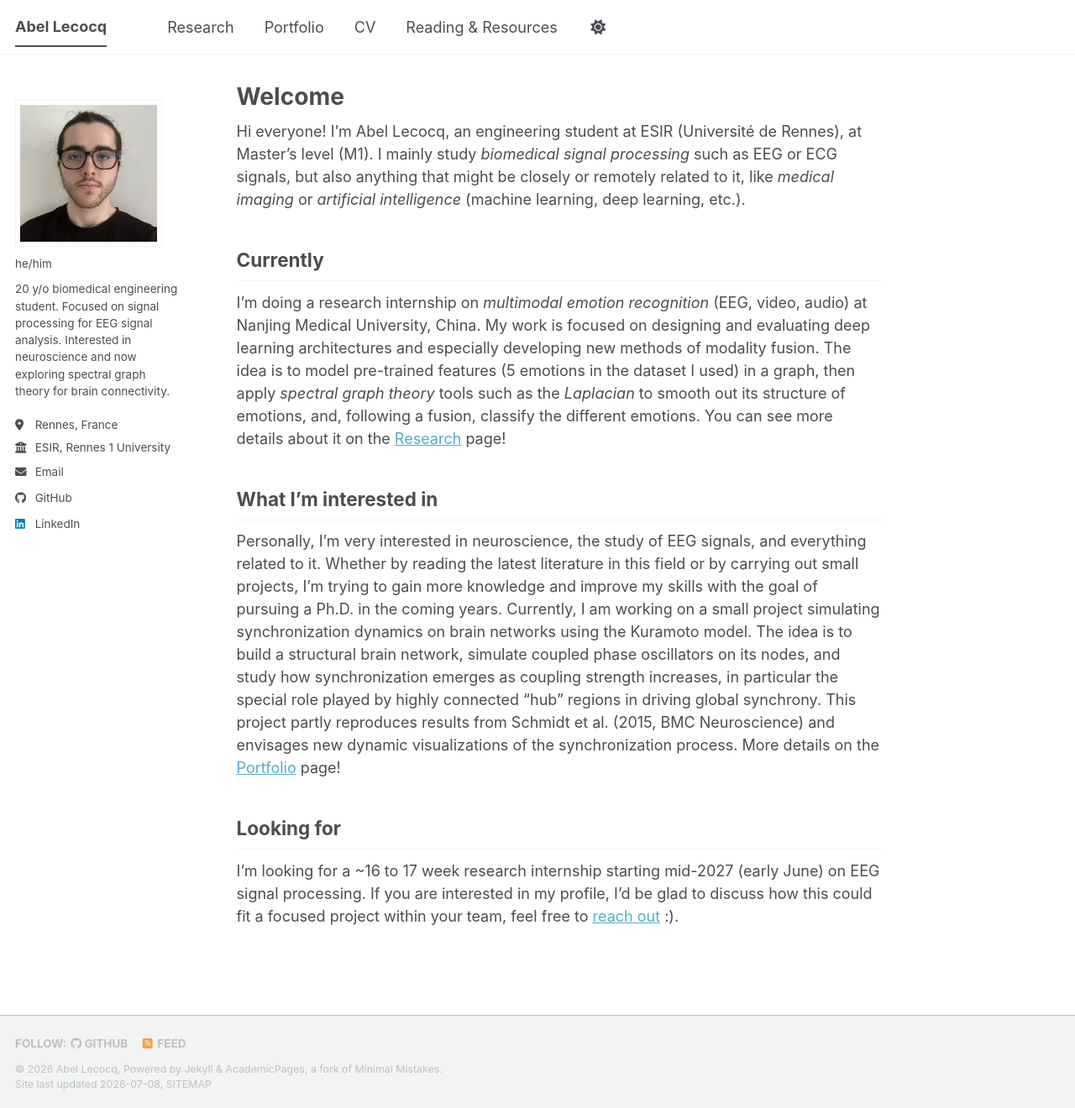
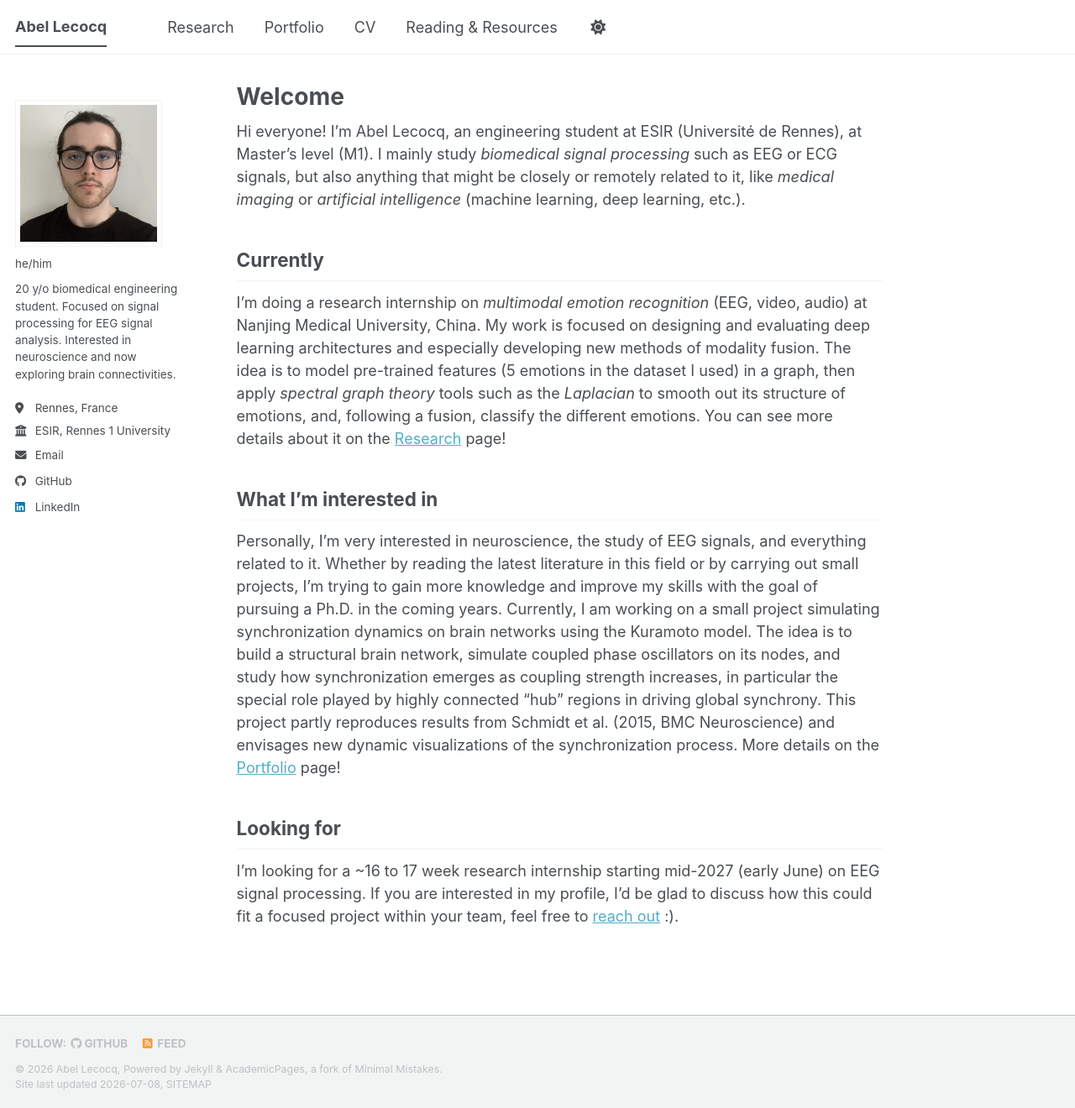
Before and after one commit to Abelccq/Abelccq.github.io, a Jekyll site: the page built from _pages/about.md, in a window 1280 px wide and 1320 px high. Shown: the whole window at 84% size. Built offline with Jekyll 4.4.1, drawn with Linux system fonts in a browser that asks for light colours; a script bundle is joined from its source files by our own code; library files that are not in the unit come from our copies.

Commit message:
Revise bio in _config.yml
Updated bio to use 'brain connectivities' instead of 'spectral graph theory for brain connectivity'.

```diff
--- a/_config.yml
+++ b/_config.yml
@@ -26,7 +26,7 @@ author:
   avatar           : "pp.png"
   name             : ""
   pronouns         : "he/him"
-  bio              : "20 y/o biomedical engineering student. Focused on signal processing for EEG signal analysis. Interested in neuroscience and now exploring spectral graph theory for brain connectivity."
+  bio              : "20 y/o biomedical engineering student. Focused on signal processing for EEG signal analysis. Interested in neuroscience and now exploring brain connectivities."
   location         : "Rennes, France"
   employer         : "ESIR, Rennes 1 University"
   uri              : # URL
```
